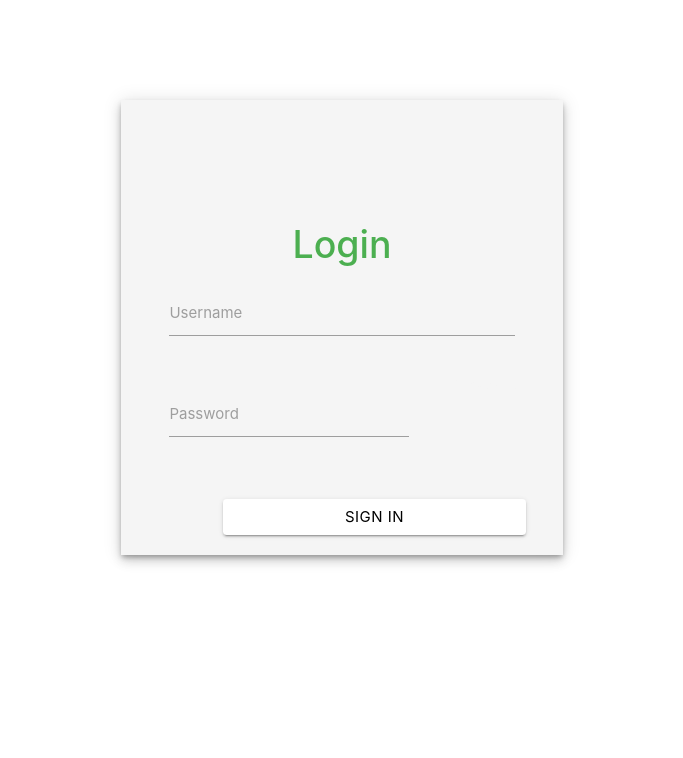
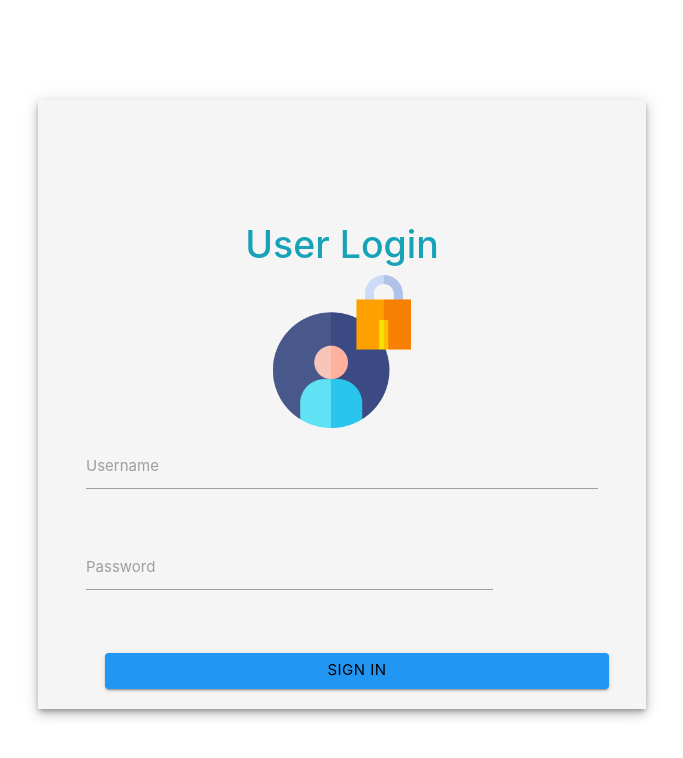
Before and after one commit to Emutisya/lab, a PHP site: page /login.php in a window 1280 px wide. Shown: the top 758 px of the page, without its empty margins (298-981 px from the left). Run offline with PHP 8.4, Linux system fonts and the light colour scheme; some libraries are stand-ins or nearby versions.

Commit message:
Login Page Structure

```diff
--- a/login.php
+++ b/login.php
@@ -37,7 +37,7 @@
     <meta name="description" content="">
     <meta name="author" content="Mark Otto, Jacob Thornton, and Bootstrap contributors">
     <meta name="generator" content="Jekyll v3.8.5">
-    <title>Signin Page</title>
+    <title>User Login Page</title>
 
     <link rel="canonical" href="https://getbootstrap.com/docs/4.3/examples/sign-in/">
 
@@ -74,7 +74,10 @@
 <div class="section"></div>
 
       <div class="section"><i class="mdi-alert-error red-text"></i></div>
-      <h1>Login</h1>
+      <h1 class="text-info">User Login</h1>
+      <div class="text-center">
+  <img src="\IAP\lab\images\login.png"  class="img-circle" alt="Login Logo" style="width:30%; height:50% " >
+</div>
 
             <div class='row'>
 
@@ -96,7 +99,7 @@
             <center>
               <div class='row'>
                 <!-- <button style="margin-left:65px;"  type='submit' name='btn_login' class='col  s6 btn btn-small white black-text  waves-effect z-depth-1 y-depth-1'>Login</button> -->
-                <button name="btn-login"  style="margin-left:65px;" class='col  s6 btn btn-small white black-text  waves-effect z-depth-1 y-depth-1' type="submit">Sign in</button>
+                <button name="btn-login"  style="margin-left:30px;" class='col  s6 btn btn-small blue black-text  waves-effect z-depth-1 y-depth-1' type="submit">Sign in</button>
                 <!-- <button name="btn-login" class="btn btn-lg btn-primary btn-block" type="submit">Sign in</button> -->
 
               </div>
```
Also changed, not shown: images/login.png (added).
